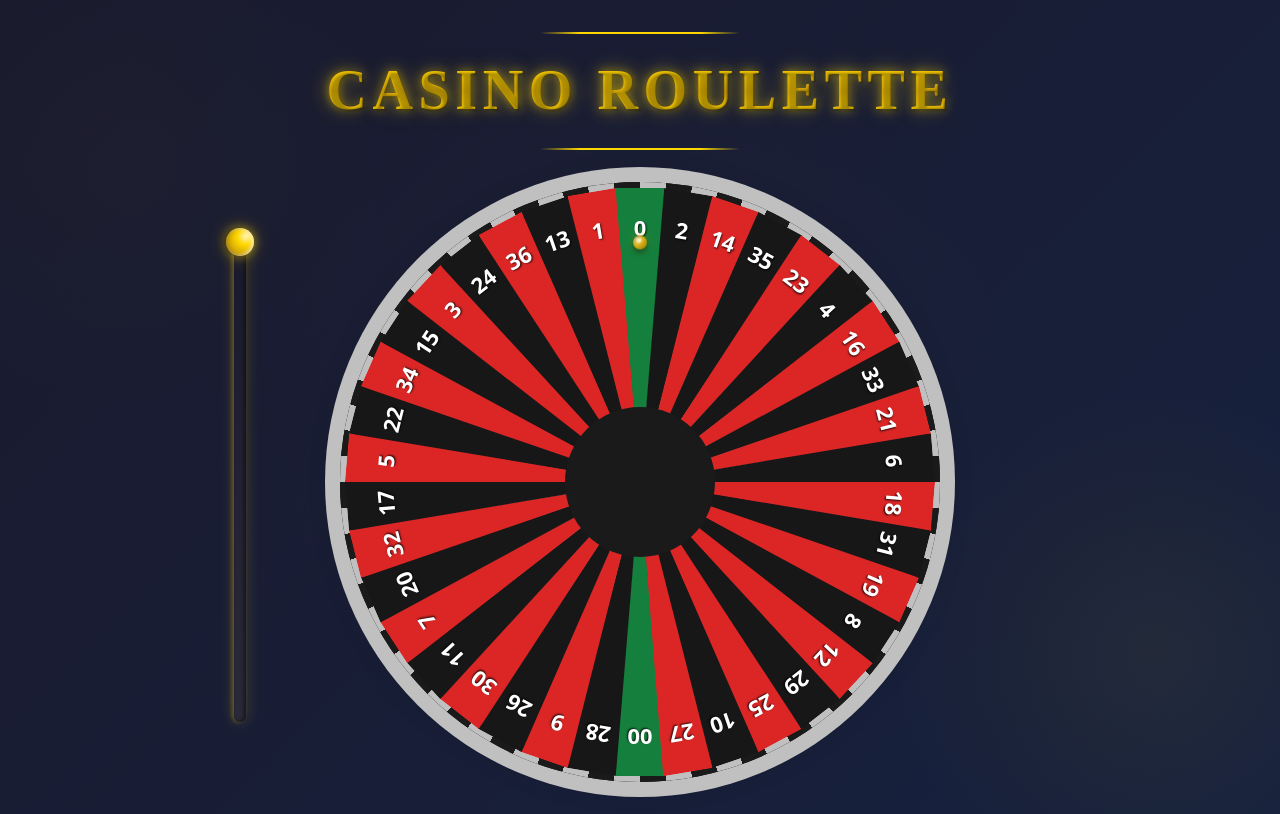
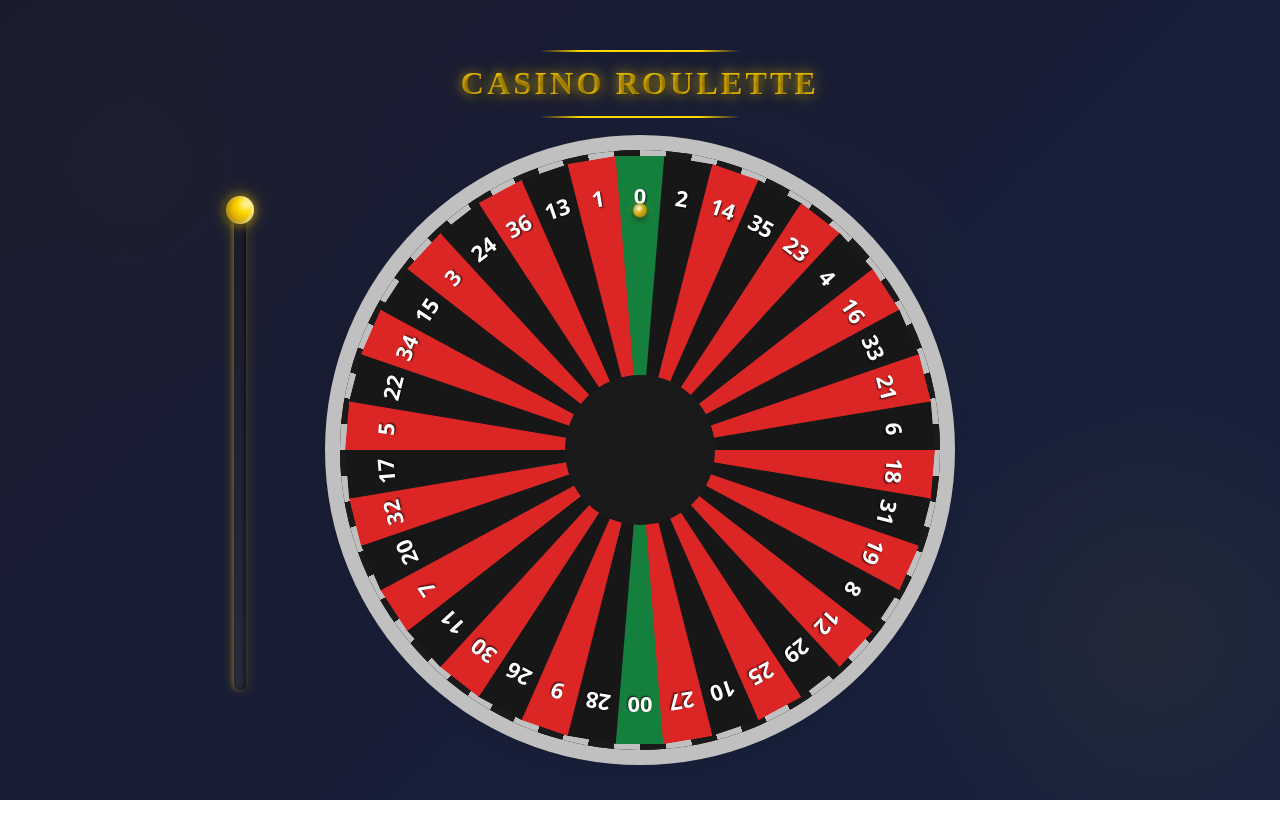
Before and after one commit to heyvj99/heyvj99-roulettewheelrng, a React (Vite) app: page / in a window 1280 px wide. Built offline with nearby package versions, Linux system fonts and the light colour scheme.

Commit message:
Everything fits in the viewport

```diff
--- a/src/index.css
+++ b/src/index.css
@@ -456,7 +456,7 @@ button:focus-visible {
 
 .casino-title {
   font-family: "Times New Roman", serif;
-  font-size: 3.5rem;
+  font-size: 2rem;
   font-weight: bold;
   text-align: center;
   margin-bottom: 2rem;
```
